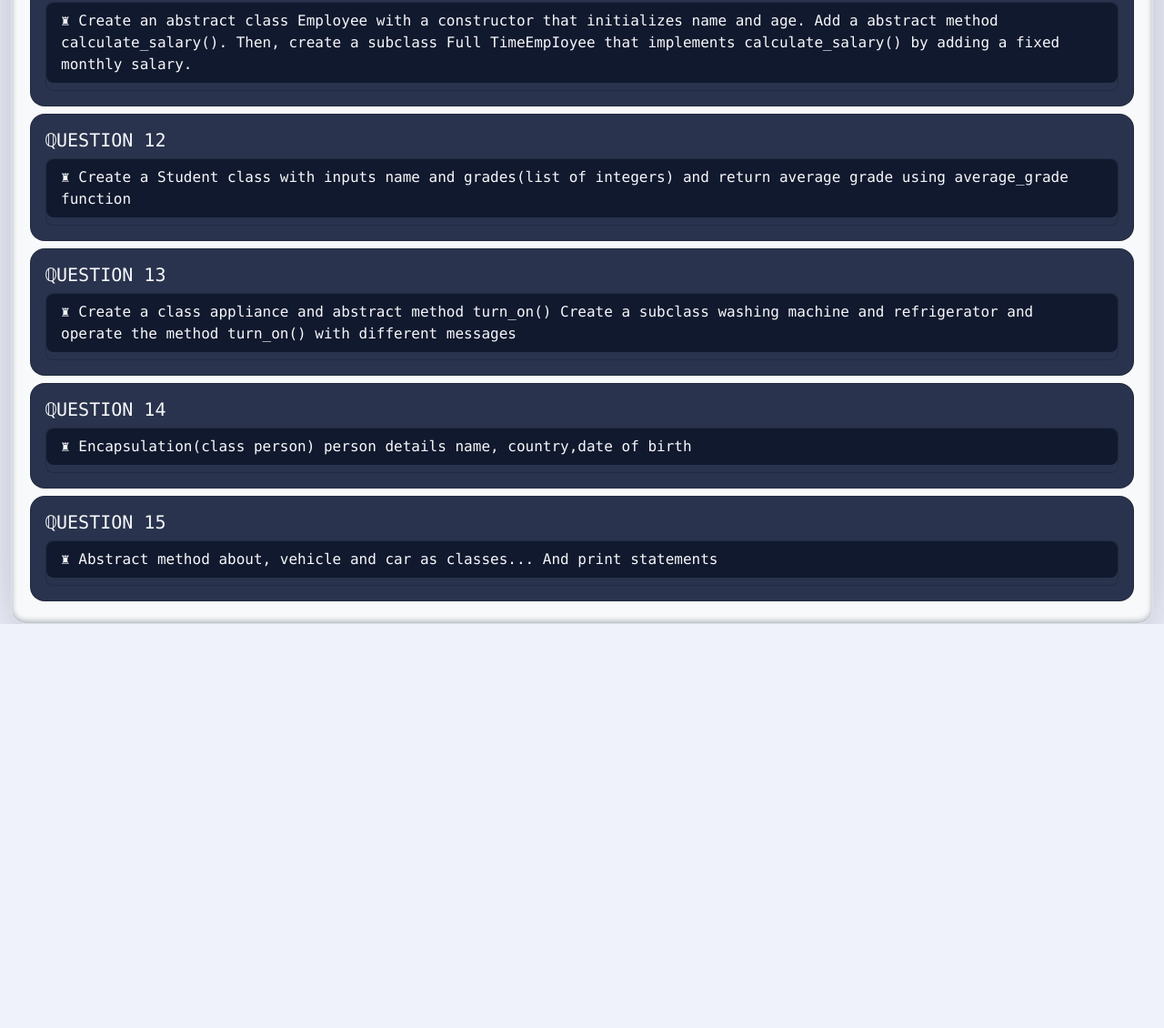
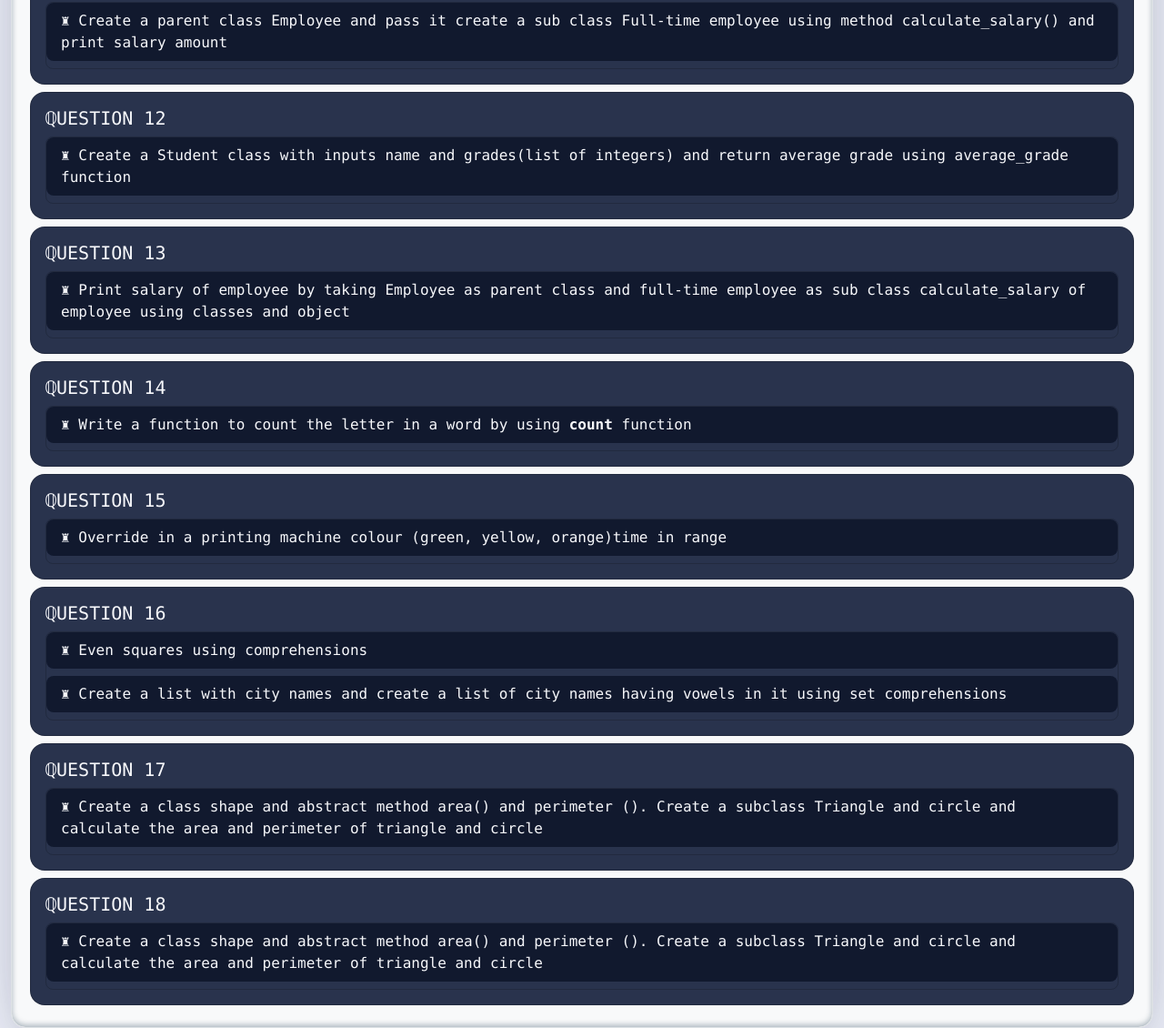
Before and after one commit to thenameisvnvr/vnvrcontent, a plain HTML site: page dsupquestions.html in a window 1280 px wide. Shown: the part 1680-2810 px from the top of the page at 91% size. Before the commit the page ends 2366 px from the top, so only its background shows below. Drawn offline with nearby package versions, Linux system fonts and the light colour scheme.

Commit message:
Update dsupquestions.html

```diff
--- a/dsupquestions.html
+++ b/dsupquestions.html
@@ -124,7 +124,7 @@
           </div>
           <div class="section__content">
             <!-- obs ques -->
-            DSUP INTERNAL QUESTIONS(I'll upload programmes/Answers tomorrow)
+            DSUP INTERNAL QUESTIONS(I'll upload programmes/Answers today)
             <br />
             <hr />
 
@@ -475,11 +475,9 @@
                       class="card-text px-3 py-2 mb-2 rounded rounded-3"
                       style="background-color: #11192e"
                     >
-                      &#x265C; Create an abstract class Employee with a
-                      constructor that initializes name and age. Add a abstract
-                      method calculate_salary(). Then, create a subclass Full
-                      TimeEmpIoyee that implements calculate_salary() by adding
-                      a fixed monthly salary.
+                      &#x265C; Create a parent class Employee and pass it create
+                      a sub class Full-time employee using method
+                      calculate_salary() and print salary amount
                     </div>
                   </div>
                   <a
@@ -535,10 +533,9 @@
                       class="card-text px-3 py-2 mb-2 rounded rounded-3"
                       style="background-color: #11192e"
                     >
-                      &#x265C; Create a class appliance and abstract method
-                      turn_on() Create a subclass washing machine and
-                      refrigerator and operate the method turn_on() with
-                      different messages
+                      &#x265C; Print salary of employee by taking Employee as
+                      parent class and full-time employee as sub class
+                      calculate_salary of employee using classes and object
                     </div>
                   </div>
                   <a
@@ -565,8 +562,8 @@
                       class="card-text px-3 py-2 mb-2 rounded rounded-3"
                       style="background-color: #11192e"
                     >
-                      &#x265C; Encapsulation(class person) person details name,
-                      country,date of birth
+                      &#x265C; Write a function to count the letter in a word by
+                      using <b>count</b> function
                     </div>
                   </div>
                   <a
@@ -593,8 +590,8 @@
                       class="card-text px-3 py-2 mb-2 rounded rounded-3"
                       style="background-color: #11192e"
                     >
-                      &#x265C; Abstract method about, vehicle and car as
-                      classes... And print statements
+                      &#x265C; Override in a printing machine colour (green,
+                      yellow, orange)time in range
                     </div>
                   </div>
                   <a
@@ -606,6 +603,100 @@
               </div>
             </div>
             <!-- 16 -->
+            <div class="card-container w-100 mb-2">
+              <div
+                class="card h-100 rounded rounded-4"
+                style="background-color: #29334d !important"
+              >
+                <div class="card-body">
+                  <h5 class="card-title">&Qopf;UESTION 16</h5>
+                  <div
+                    class="card w-100 rounded rounded-3"
+                    style="background-color: inherit"
+                  >
+                    <div
+                      class="card-text px-3 py-2 mb-2 rounded rounded-3"
+                      style="background-color: #11192e"
+                    >
+                      &#x265C; Even squares using comprehensions
+                    </div>
+                    <div
+                      class="card-text px-3 py-2 mb-2 rounded rounded-3"
+                      style="background-color: #11192e"
+                    >
+                      &#x265C; Create a list with city names and create a list
+                      of city names having vowels in it using set comprehensions
+                    </div>
+                  </div>
+                  <a
+                    href="https://drive.google.com/file/d/19bWWorCQcyVavrFY8phFyyIraTjhbtI8/view?usp=drive_link"
+                    class="btn btn-info my-2 float-end d-none"
+                    >Answer</a
+                  >
+                </div>
+              </div>
+            </div>
+            <!-- 17 -->
+            <div class="card-container w-100 mb-2">
+              <div
+                class="card h-100 rounded rounded-4"
+                style="background-color: #29334d !important"
+              >
+                <div class="card-body">
+                  <h5 class="card-title">&Qopf;UESTION 17</h5>
+                  <div
+                    class="card w-100 rounded rounded-3"
+                    style="background-color: inherit"
+                  >
+                    <div
+                      class="card-text px-3 py-2 mb-2 rounded rounded-3"
+                      style="background-color: #11192e"
+                    >
+                      &#x265C; Create a class shape and abstract method area()
+                      and perimeter (). Create a subclass Triangle and circle
+                      and calculate the area and perimeter of triangle and
+                      circle
+                    </div>
+                  </div>
+                  <a
+                    href="https://drive.google.com/file/d/19bWWorCQcyVavrFY8phFyyIraTjhbtI8/view?usp=drive_link"
+                    class="btn btn-info my-2 float-end d-none"
+                    >Answer</a
+                  >
+                </div>
+              </div>
+            </div>
+            <!-- 18 -->
+            <div class="card-container w-100 mb-2">
+              <div
+                class="card h-100 rounded rounded-4"
+                style="background-color: #29334d !important"
+              >
+                <div class="card-body">
+                  <h5 class="card-title">&Qopf;UESTION 18</h5>
+                  <div
+                    class="card w-100 rounded rounded-3"
+                    style="background-color: inherit"
+                  >
+                    <div
+                      class="card-text px-3 py-2 mb-2 rounded rounded-3"
+                      style="background-color: #11192e"
+                    >
+                      &#x265C; Create a class shape and abstract method area()
+                      and perimeter (). Create a subclass Triangle and circle
+                      and calculate the area and perimeter of triangle and
+                      circle
+                    </div>
+                  </div>
+                  <a
+                    href="https://drive.google.com/file/d/19bWWorCQcyVavrFY8phFyyIraTjhbtI8/view?usp=drive_link"
+                    class="btn btn-info my-2 float-end d-none"
+                    >Answer</a
+                  >
+                </div>
+              </div>
+            </div>
+            <!--  -->
           </div>
         </div>
       </div>
```
